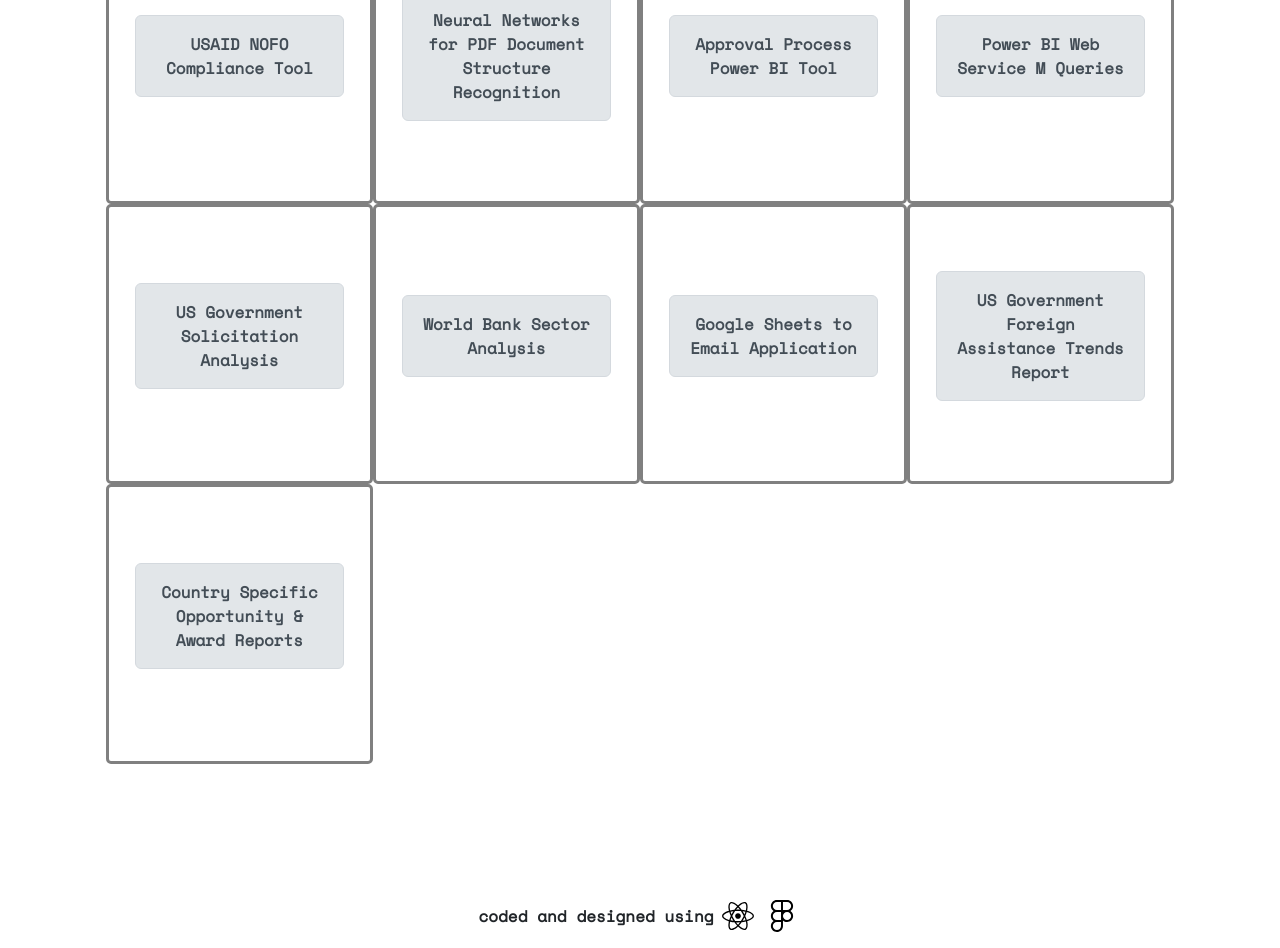
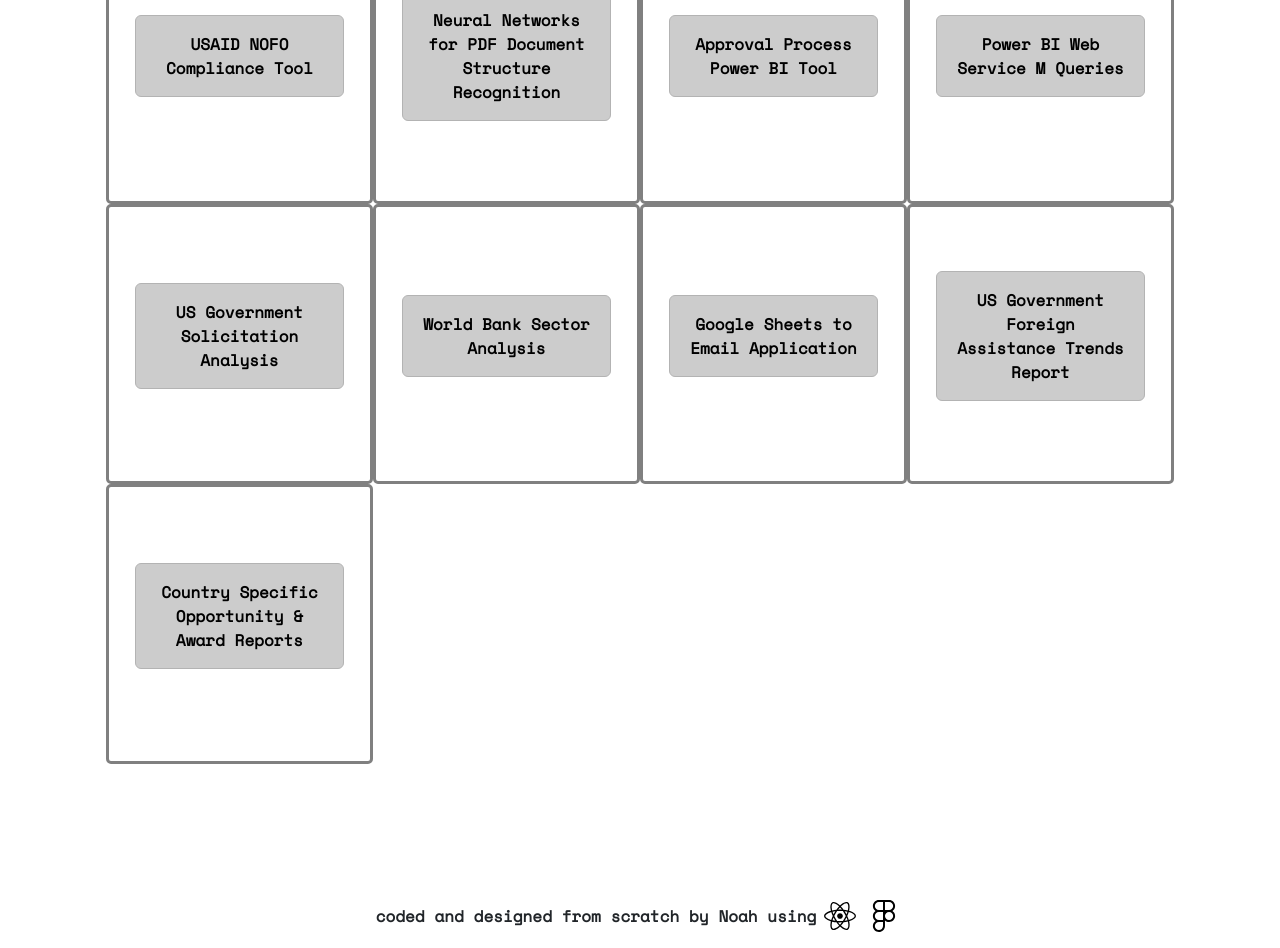
Before and after one commit to nzh2534/portfolio, a React (Create React App) app: page /#/ in a window 1280 px wide. Shown: the part 1600-2548 px from the top of the page. Built offline with nearby package versions, Linux system fonts and the light colour scheme.

Commit message:
nav buttons and project text

```diff
--- a/src/components/Footer.js
+++ b/src/components/Footer.js
@@ -13,7 +13,7 @@
         <Navbar.Toggle className='m-auto m-0' aria-controls="responsive-footer-nav" />
         <Navbar.Collapse className='m-auto m-0' id="responsive-footer-nav">
             <Nav>
-              coded and designed using
+              coded and designed from scratch by Noah using
             </Nav>
             <Nav>
               <Nav.Link href="https://react.dev/" target="_blank">
--- a/src/components/card/card.js
+++ b/src/components/card/card.js
@@ -1,6 +1,6 @@
 import "./card.css";
 import "./flip-transition.css";
-import Alert from 'react-bootstrap/Alert';
+import {Alert, Button} from 'react-bootstrap';
 
 import { faGithub, faLinkedin, faMedium} from "@fortawesome/free-brands-svg-icons";
 import { faFlaskVial, faScrewdriverWrench} from "@fortawesome/free-solid-svg-icons";
@@ -18,7 +18,13 @@
     <div className="card" onMouseEnter={onClick}>
       <div className="card-back">
         <div>{back}</div>
-        <div><a href={link} target="_blank"><FontAwesomeIcon className="icon" size="2xl" icon={symbolObj[symbol]} color="black" style={{marginTop: "1vh", cursor: "pointer"}}/></a></div>
+        <div style={{marginTop: "1vh", cursor: "pointer"}}>
+          <a href={link} target="_blank">
+            <Button>
+            <FontAwesomeIcon className="icon" size="2xl" icon={symbolObj[symbol]} color="white"/>
+            </Button>
+          </a>
+        </div>
       </div>
       <div className="card-front">
         <Alert style={{width:"80%"}} variant='primary'>{front}</Alert>
--- a/src/custom.scss
+++ b/src/custom.scss
@@ -1,8 +1,8 @@
 // overwrite theme variables
 
-$primary: #708090;
+$primary: black;
 $secondary: #66ab57;
-$dark: #708090;
+$dark: #9ab6da;
 $light: #f2efee;
 $success: #66ab57;
 $info: #9ab6da;
--- a/src/projects.json
+++ b/src/projects.json
@@ -34,15 +34,15 @@
             "carousel" : [
                 {
                     "link": "staff.png",
-                    "text": "recieved data from international offices and used this to filter through a list of 200+ staff to be tagged in databse entries"
+                    "text": "recieved data from international offices and used Python to filter through a predetermined list of 200+ staff to be tagged in databse entries"
                 },
                 {
                     "link": "ticket_comment.png",
-                    "text": "used data to post custom ticket entries via JitBit API"
+                    "text": "used Python to post custom ticket entries via JitBit API"
                 },
                 {
                     "link": "salesforce.png",
-                    "text": "used data to post custom Salesforce entries"
+                    "text": "used Python to post custom Salesforce entries"
                 }
             ]
         },
@@ -76,11 +76,11 @@
                 },
                 {
                     "link": "cloud_function.png",
-                    "text": "hosted the Python script in the cloud and scheduled it hourly using Google Cloud Platform"
+                    "text": "hosted and scheduled the Python script using Google Cloud Platform"
                 },
                 {
                     "link": "pbi_report.png",
-                    "text": "generated dynamically formatted reports based off the data in Power BI"
+                    "text": "generated dynamically formatted reports in Power BI using data pulled with Python"
                 }
             ]
         },
@@ -118,11 +118,11 @@
             "carousel" : [
                 {
                     "link": "world_bank_python.png",
-                    "text": "annotated World Bank activity data using Python to tag sector related activities"
+                    "text": "annotated World Bank activity data using Python to tag activities related to a given sector"
                 },
                 {
                     "link": "linear_analysis.png",
-                    "text": "used Google Sheets statistics add ons to conduct Linear Regression analysis"
+                    "text": "used statistical packages to conduct Linear Regression analyses"
                 },
                 {
                     "link": "linear_charts.png",
```
Also changed, not shown: 7 other files (tests, documents, lock files or other folders).
